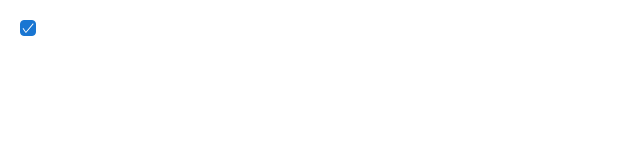
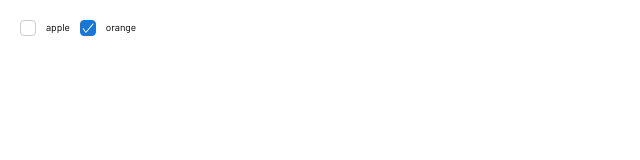
Before and after one commit to bat098/design-system, a React (Vite) app: page / in a window 1280 px wide. Shown: the top 160 px of the page, without its empty margins (0-640 px from the left). Built offline with nearby package versions, Linux system fonts and the light colour scheme.

Commit message:
improve radio box

```diff
--- a/src/@types/styled.d.ts
+++ b/src/@types/styled.d.ts
@@ -1,3 +1,4 @@
+import { RadioBoxProps } from './../components/RadioBox/RadioBox.types';
 import { CheckBoxProps } from './../components/Checkbox/Checkbox.types';
 // import original module declarations
 
@@ -13,6 +14,7 @@ export type componentsProps = {
   Select?: SelectProps | object;
   Switch?: SwitchProps | object;
   CheckBox?: CheckBoxProps | object;
+  RadioBox?: RadioBoxProps | object;
 };
 
 export type Colors = {
--- a/src/App.tsx
+++ b/src/App.tsx
@@ -1,20 +1,25 @@
-import { useEffect, useRef, useState } from 'react';
-import Checkbox from './components/Checkbox/Checkbox';
+import { useState } from 'react';
+import { RadioBoxGroupProps } from './components/RadioBoxGroup/RadioBoxGroup.types';
+import RadioBox from './components/RadioBox/RadioBox';
 
 const App = () => {
-  const [value, setValue] = useState(true);
+  const items: RadioBoxGroupProps['items'] = [
+    {
+      value: 'apple',
+      label: 'apple',
+    },
+    {
+      value: 'orange',
+      label: 'orange',
+    },
+  ];
 
-  const handleOnChange = () => {
-    setValue((prev) => !prev);
+  const [val, setVal] = useState(items[1].value);
+
+  const handleOnChange = (e: React.ChangeEvent<HTMLInputElement>) => {
+    setVal(e.target.value);
   };
 
-  const ref = useRef<HTMLInputElement>(null);
-
-  useEffect(() => {
-    if (ref.current) {
-      console.log(ref.current.checked);
-    }
-  }, [ref]);
   return (
     <>
       <div
@@ -25,12 +30,16 @@ const App = () => {
           margin: '20px',
         }}
       >
-        {/* <Switch checked={value} onChange={handleOnChange} innerRef={ref} /> */}
-        <Checkbox
-          // innerRef={ref}
-          checked={value}
-          onChange={handleOnChange}
-        />
+        {items.map(({ value, label }, index) => (
+          <RadioBox
+            key={index}
+            label={label}
+            value={value}
+            checked={value === val}
+            onChange={handleOnChange}
+            name="fruit"
+          />
+        ))}
       </div>
     </>
   );
--- a/src/components/RadioBox/RadioBox.styled.tsx
+++ b/src/components/RadioBox/RadioBox.styled.tsx
@@ -1,5 +1,5 @@
 import styled, { css } from 'styled-components';
-import { RadioBoxType, CustomInpuType, PickSizeType } from './RadioBox.types';
+import { InputProps, CustomInpupProps, PickSizeType } from './RadioBox.types';
 
 const disabledStyle = css`
   opacity: 0.4;
@@ -43,9 +43,12 @@ const pickSizeStyle: PickSizeType = (size) => {
 
 export const Wrapper = styled.div`
   position: relative;
+  display: inline-flex;
+  gap: 1rem;
+  cursor: pointer;
 `;
 
-export const CustomInput = styled.div<CustomInpuType>`
+export const CustomInput = styled.div<CustomInpupProps>`
   color: ${(props) => props.theme.colors.white};
   background-color: ${(props) =>
     props.checked
@@ -69,14 +72,20 @@ export const CustomInput = styled.div<CustomInpuType>`
   ${(props) => props.isError && errorStyle}
 `;
 
-export const Input = styled.input<RadioBoxType>`
+export const Input = styled.input<InputProps>`
   appearance: none;
-  width: 0;
-  height: 0;
+  position: absolute;
+  width: 100%;
+  height: 100%;
+  top: 0;
+  left: 0;
   padding: 0;
   margin: 0;
   border: none;
   background-color: transparent;
   opacity: 0;
-  position: absolute;
+  cursor: pointer;
+  &:disabled {
+    cursor: not-allowed;
+  }
 `;
--- a/src/components/RadioBox/RadioBox.tsx
+++ b/src/components/RadioBox/RadioBox.tsx
@@ -1,9 +1,12 @@
-import { RadioBoxType } from './RadioBox.types';
+import { RadioBoxProps } from './RadioBox.types';
 import { VscCheck } from 'react-icons/vsc';
-import { useRef } from 'react';
 import { CustomInput, Input, Wrapper } from './RadioBox.styled';
+import { getDefaultPropsFromTheme } from '../../helpers/helpers';
 
-const RadioBox = (props: RadioBoxType) => {
+const RadioBox = (props: RadioBoxProps) => {
+  const defaultPropsFromTheme = getDefaultPropsFromTheme('CheckBox');
+
+  const mergedProps = { ...defaultPropsFromTheme, ...props };
   const {
     disabled = false,
     value = '',
@@ -12,28 +15,23 @@ const RadioBox = (props: RadioBoxType) => {
     isError = false,
     color = 'primary',
     checked = false,
-    ...rest
-  } = props;
-
-  const inputRef = useRef<HTMLInputElement>(null);
-
-  const handleClick = () => {
-    if (inputRef.current) {
-      inputRef.current.click();
-    }
-  };
+    innerRef = null,
+    id = '',
+    name = '',
+    label = '',
+  } = mergedProps;
 
   return (
-    <Wrapper onClick={handleClick}>
+    <Wrapper>
       <Input
-        ref={inputRef}
-        id={props.id}
+        id={id}
+        ref={innerRef}
         type="radio"
         value={value}
+        checked={checked}
         onChange={onChange}
         disabled={disabled}
-        checked={checked}
-        {...rest}
+        name={name}
       />
       <CustomInput
         value={value}
@@ -45,6 +43,7 @@ const RadioBox = (props: RadioBoxType) => {
       >
         <VscCheck />
       </CustomInput>
+      {label}
     </Wrapper>
   );
 };
--- a/src/components/RadioBoxGroup/Radio.styled.ts
+++ b/src/components/RadioBoxGroup/Radio.styled.ts
@@ -9,5 +9,4 @@ export const Root = styled.div`
 export const Row = styled.label`
   display: inline-flex;
   gap: 1rem;
-  cursor: pointer;
 `;
```
Also changed, not shown: src/components/RadioBox/RadioBox.types.ts (+19 -11 lines), src/components/RadioBoxGroup/RadioBoxGroup.tsx (+5 -8 lines), src/components/RadioBoxGroup/RadioBoxGroup.types.ts (+6 -6 lines), 1 other file (tests, documents, lock files or other folders).
